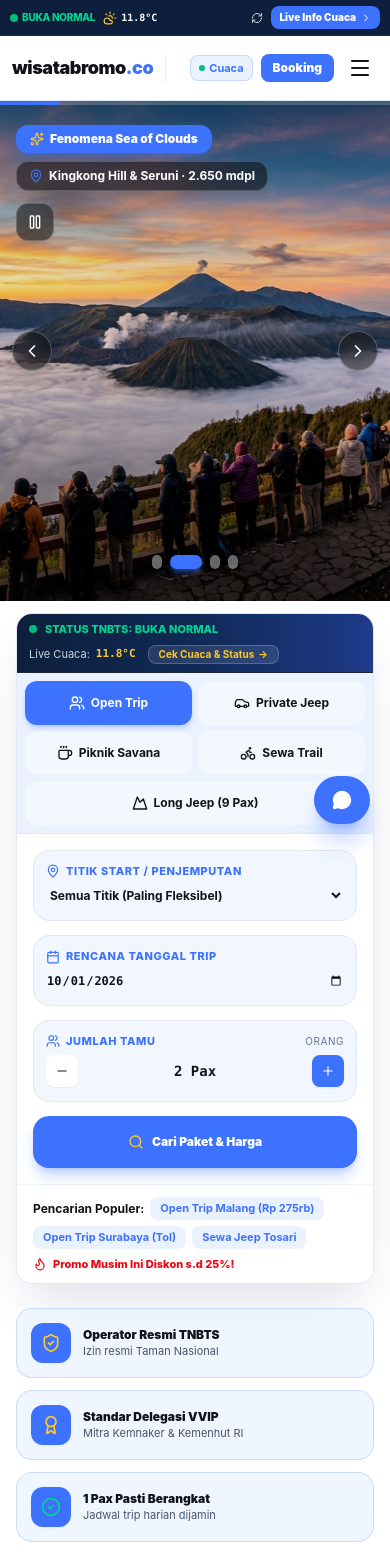
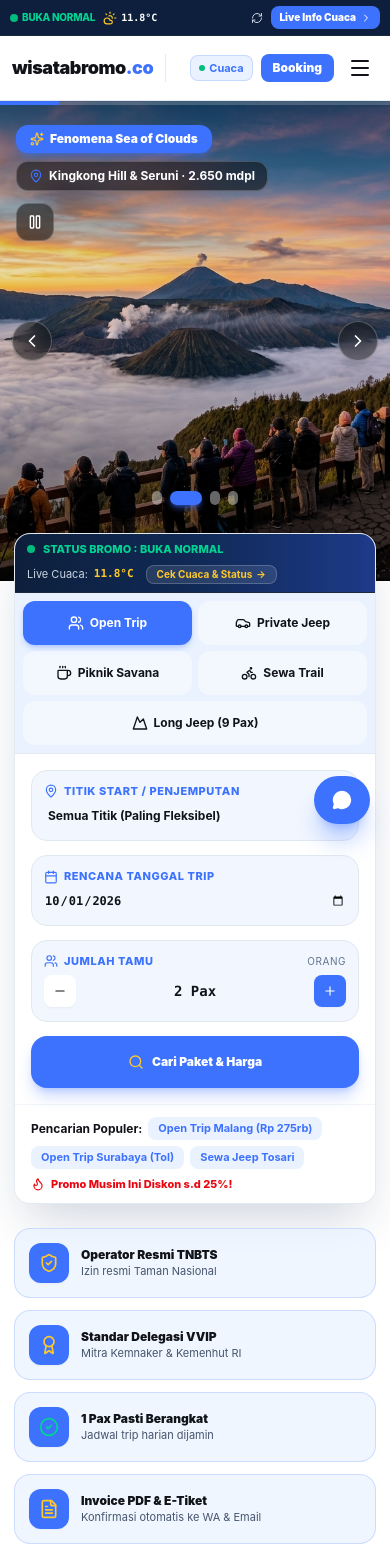
Before and after one commit to Unclesite/WisataBromo.Co, a React (Vite) app: page / in a window 390 px wide. Shown: the top 1552 px of the page. Built offline with nearby package versions, Linux system fonts and the light colour scheme; no server answers; a web font is replaced by a local one.

Commit message:
style: improve hero section layout and terminology
Adjust hero slider padding and search bar margins for better visual alignment. Rename "TNBTS" to "STATUS BROMO" across components for improved user clarity.

```diff
--- a/src/components/BromoHeroSlider.tsx
+++ b/src/components/BromoHeroSlider.tsx
@@ -137,7 +137,7 @@ export const BromoHeroSlider: React.FC<BromoHeroSliderProps> = ({ onOpenBooking,
       `}</style>
 
       {/* Main Full-Bleed Slide Viewport */}
-      <div className="relative min-h-[500px] sm:min-h-[540px] md:min-h-[580px] lg:min-h-[640px] flex flex-col justify-between pt-6 pb-8 sm:pb-14 lg:pb-24 px-4 sm:px-8 lg:px-16">
+      <div className="relative min-h-[480px] sm:min-h-[540px] md:min-h-[580px] lg:min-h-[640px] flex flex-col justify-between pt-6 pb-16 sm:pb-14 lg:pb-24 px-4 sm:px-8 lg:px-16">
 
         {/* Real Photo Background for Golden Sunrise, Sea of Clouds, Golden Hour & Widodaren */}
         <div className="absolute inset-0 pointer-events-none select-none overflow-hidden">
@@ -207,7 +207,7 @@ export const BromoHeroSlider: React.FC<BromoHeroSliderProps> = ({ onOpenBooking,
         </button>
 
         {/* Bottom Slide Indicators (Clean Dots Only - No Numbers, No Border Line) */}
-        <div className="relative z-10 flex items-center justify-center gap-2 max-w-7xl mx-auto w-full pt-2">
+        <div className="relative z-10 flex items-center justify-center gap-2 max-w-7xl mx-auto w-full pt-2 pb-3 sm:pb-0">
           {SLIDES.map((slide, idx) => (
             <button
               key={slide.id}
--- a/src/components/HeroSection.tsx
+++ b/src/components/HeroSection.tsx
@@ -57,8 +57,8 @@ export const HeroSection: React.FC<HeroSectionProps> = ({
       </div>
 
       {/* 2. Traveloka-Style Floating Search & Reservation Engine */}
-      <div className="relative z-20 max-w-7xl mx-auto px-4 sm:px-6 lg:px-8 mt-3 sm:-mt-6 md:-mt-10 lg:-mt-14 pb-10">
-        <div className="bg-[#ffffff] rounded-2xl sm:rounded-3xl border border-slate-200/90 shadow-2xl shadow-[#102a56]/15 overflow-hidden">
+      <div className="relative z-20 max-w-7xl mx-auto px-3.5 sm:px-6 lg:px-8 -mt-12 sm:-mt-6 md:-mt-10 lg:-mt-14 pb-10">
+        <div className="bg-[#ffffff] rounded-2xl sm:rounded-3xl border border-slate-200/90 shadow-2xl shadow-[#102a56]/20 overflow-hidden">
 
           {/* Live TNBTS Operational & Meteorological Strip */}
           <div className="bg-gradient-to-r from-[#0d1f3c] via-[#102a56] to-[#1e3a8a] text-white px-3 sm:px-5 py-2 sm:py-2.5 flex flex-wrap items-center justify-between gap-2 text-xs border-b border-slate-800">
@@ -68,7 +68,7 @@ export const HeroSection: React.FC<HeroSectionProps> = ({
                 <span className="relative inline-flex rounded-full h-2 w-2 bg-emerald-500"></span>
               </span>
               <span className="font-extrabold text-emerald-400 uppercase text-[11px] sm:text-xs">
-                STATUS TNBTS: {tnbtsStatus?.statusBadge || 'BUKA NORMAL'}
+                STATUS BROMO : {tnbtsStatus?.statusBadge || 'BUKA NORMAL'}
               </span>
               <span className="text-white/60 hidden sm:inline">· PVMBG {tnbtsStatus?.pvmbgLevel || 'Level II (Waspada)'}</span>
             </div>
--- a/src/components/LiveTnbtsWeatherBar.tsx
+++ b/src/components/LiveTnbtsWeatherBar.tsx
@@ -39,7 +39,7 @@ export const LiveTnbtsWeatherBar: React.FC<LiveTnbtsWeatherBarProps> = ({
               <span className="relative inline-flex rounded-full h-2 w-2 bg-emerald-500"></span>
             </span>
             <span className="text-emerald-400 font-extrabold uppercase tracking-tight">
-              <span className="hidden xs:inline">TNBTS: </span>{tnbtsStatus.statusBadge}
+              <span className="hidden xs:inline">STATUS BROMO : </span>{tnbtsStatus.statusBadge}
             </span>
           </div>
 
```
